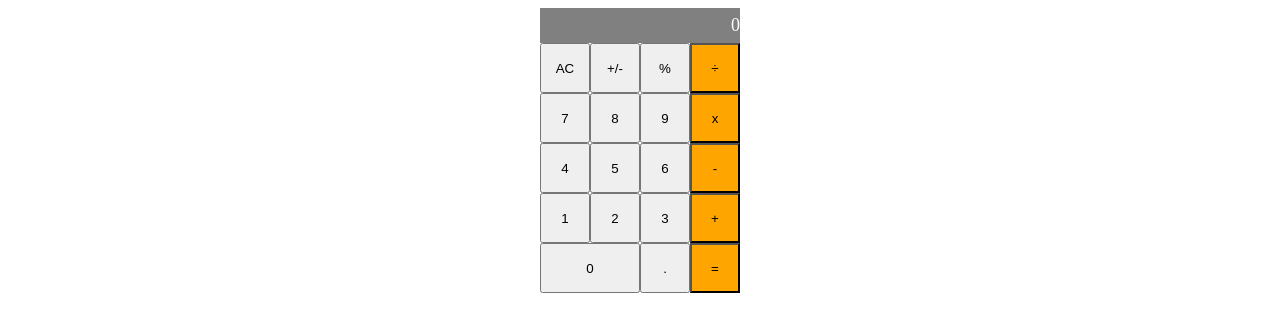
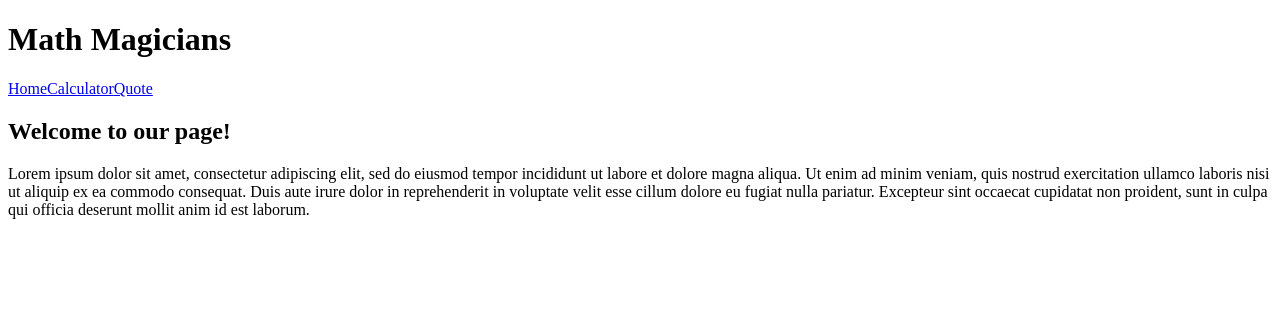
Before and after one commit to AlejandroNeira98/Math-magicians, a React (Create React App) app: page / in a window 1280 px wide. Shown: the top 332 px of the page. Built offline with nearby package versions, Linux system fonts and the light colour scheme.

Commit message:
Add Header and routes

```diff
--- a/package.json
+++ b/package.json
@@ -10,6 +10,7 @@
     "prop-types": "^15.8.1",
     "react": "^17.0.2",
     "react-dom": "^17.0.2",
+    "react-router-dom": "^6.2.2",
     "react-scripts": "5.0.0",
     "web-vitals": "^2.1.4"
   },
--- a/src/App.js
+++ b/src/App.js
@@ -1,12 +1,21 @@
 import React from 'react';
+import { BrowserRouter as Router, Routes, Route } from 'react-router-dom';
 import Calculator from './components/Calculator';
+import Home from './components/Pages/Home';
+import Quote from './components/Pages/Quote';
+import Header from './components/Header';
 
 class App extends React.PureComponent {
   render() {
     return (
-      <div id="calc">
-        <Calculator />
-      </div>
+      <Router>
+        <Header />
+        <Routes>
+          <Route path="/" element={<Home />} />
+          <Route path="/quote" element={<Quote />} />
+          <Route path="/calculator" element={<Calculator />} />
+        </Routes>
+      </Router>
     );
   }
 }
--- a/src/components/Calculator.jsx
+++ b/src/components/Calculator.jsx
@@ -22,7 +22,7 @@ const Calculator = () => {
   };
 
   return (
-    <div>
+    <div id="calc">
       <div className="screen">{display}</div>
       <div className="row">
         <Key symbol="AC" retrieveSymbol={retrieveSymbol} />
--- /dev/null
+++ b/src/components/Header.jsx
@@ -0,0 +1,19 @@
+import React from 'react';
+import { Link } from 'react-router-dom';
+
+function Header() {
+  return (
+    <header>
+      <h1>
+        Math Magicians
+      </h1>
+      <nav>
+        <Link to="/">Home</Link>
+        <Link to="/calculator">Calculator</Link>
+        <Link to="/quote">Quote</Link>
+      </nav>
+    </header>
+  );
+}
+
+export default Header;
--- /dev/null
+++ b/src/components/Pages/Home.jsx
@@ -0,0 +1,22 @@
+import React from 'react';
+
+function Home() {
+  return (
+    <div>
+      <h2>
+        Welcome to our page!
+      </h2>
+      <div>
+        Lorem ipsum dolor sit amet, consectetur adipiscing elit,
+        sed do eiusmod tempor incididunt ut labore et dolore magna
+        aliqua. Ut enim ad minim veniam, quis nostrud exercitation
+        ullamco laboris nisi ut aliquip ex ea commodo consequat.
+        Duis aute irure dolor in reprehenderit in voluptate velit
+        esse cillum dolore eu fugiat nulla pariatur. Excepteur sint occaecat
+        cupidatat non proident, sunt in culpa qui officia deserunt mollit anim id est laborum.
+      </div>
+    </div>
+  );
+}
+
+export default Home;
--- /dev/null
+++ b/src/components/Pages/Quote.jsx
@@ -0,0 +1,12 @@
+import React from 'react';
+
+function Quote() {
+  return (
+    <div>
+      &quot Mathematics is not about numbers, equations, computations,
+      or algorithms: is about understanding &quot -William Paul Thurston
+    </div>
+  );
+}
+
+export default Quote;
```
Also changed, not shown: 1 other file (tests, documents, lock files or other folders).
